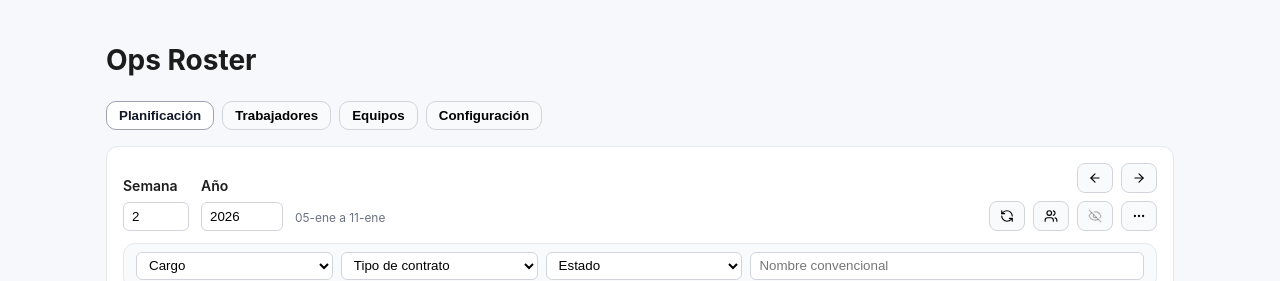
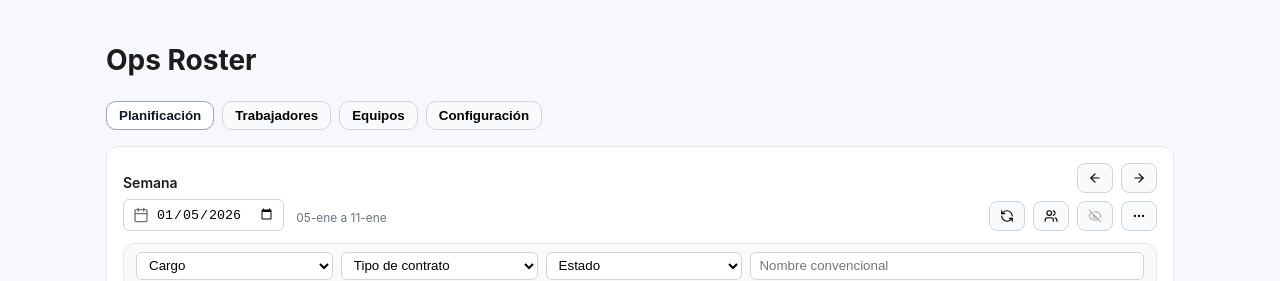
Before and after one commit to cabp393/ops-roster, a React (Vite) app: page / in a window 1280 px wide. Shown: the top 281 px of the page. Built offline with nearby package versions, Linux system fonts and the light colour scheme.

Commit message:
Reemplazar selector de semana por fecha

```diff
--- a/src/index.css
+++ b/src/index.css
@@ -146,6 +146,23 @@ th {
   padding: 6px 8px;
   border-radius: 6px;
   border: 1px solid #d1d5db;
+}
+
+.field-date {
+  position: relative;
+  display: flex;
+  align-items: center;
+}
+
+.field-date svg {
+  position: absolute;
+  left: 10px;
+  color: #6b7280;
+  pointer-events: none;
+}
+
+.field-date input {
+  padding-left: 32px;
 }
 
 .planning-controls {
--- a/src/pages/PlanningPage.tsx
+++ b/src/pages/PlanningPage.tsx
@@ -23,6 +23,7 @@ import { CSS } from '@dnd-kit/utilities'
 import {
   ArrowLeft,
   ArrowRight,
+  Calendar,
   ChevronDown,
   ChevronRight,
   Eye,
@@ -991,6 +992,13 @@ export function PlanningPage({
     onWeekChange(getIsoWeekNumber(nextDate), getIsoWeekYear(nextDate))
   }
 
+  function handleWeekDateChange(value: string) {
+    if (!value) return
+    const nextDate = new Date(`${value}T00:00:00Z`)
+    if (Number.isNaN(nextDate.getTime())) return
+    onWeekChange(getIsoWeekNumber(nextDate), getIsoWeekYear(nextDate))
+  }
+
   function handleToggleAllGroups() {
     const shouldCollapse = !hasCollapsedGroups
     setCollapsedGroups((current) => {
@@ -1008,29 +1016,14 @@ export function PlanningPage({
         <div className="planning-week">
           <label className="field">
             Semana
-            <input
-              type="number"
-              min={1}
-              max={53}
-              value={weekNumber}
-              onChange={(event) => {
-                const value = Number(event.target.value)
-                if (!Number.isNaN(value)) onWeekChange(value, weekYear)
-              }}
-            />
-          </label>
-          <label className="field">
-            Año
-            <input
-              type="number"
-              min={2000}
-              max={2100}
-              value={weekYear}
-              onChange={(event) => {
-                const value = Number(event.target.value)
-                if (!Number.isNaN(value)) onWeekChange(weekNumber, value)
-              }}
-            />
+            <div className="field-date">
+              <Calendar size={16} aria-hidden="true" />
+              <input
+                type="date"
+                value={weekStart}
+                onChange={(event) => handleWeekDateChange(event.target.value)}
+              />
+            </div>
           </label>
           <div className="week-range">{weekLabel}</div>
         </div>
```
